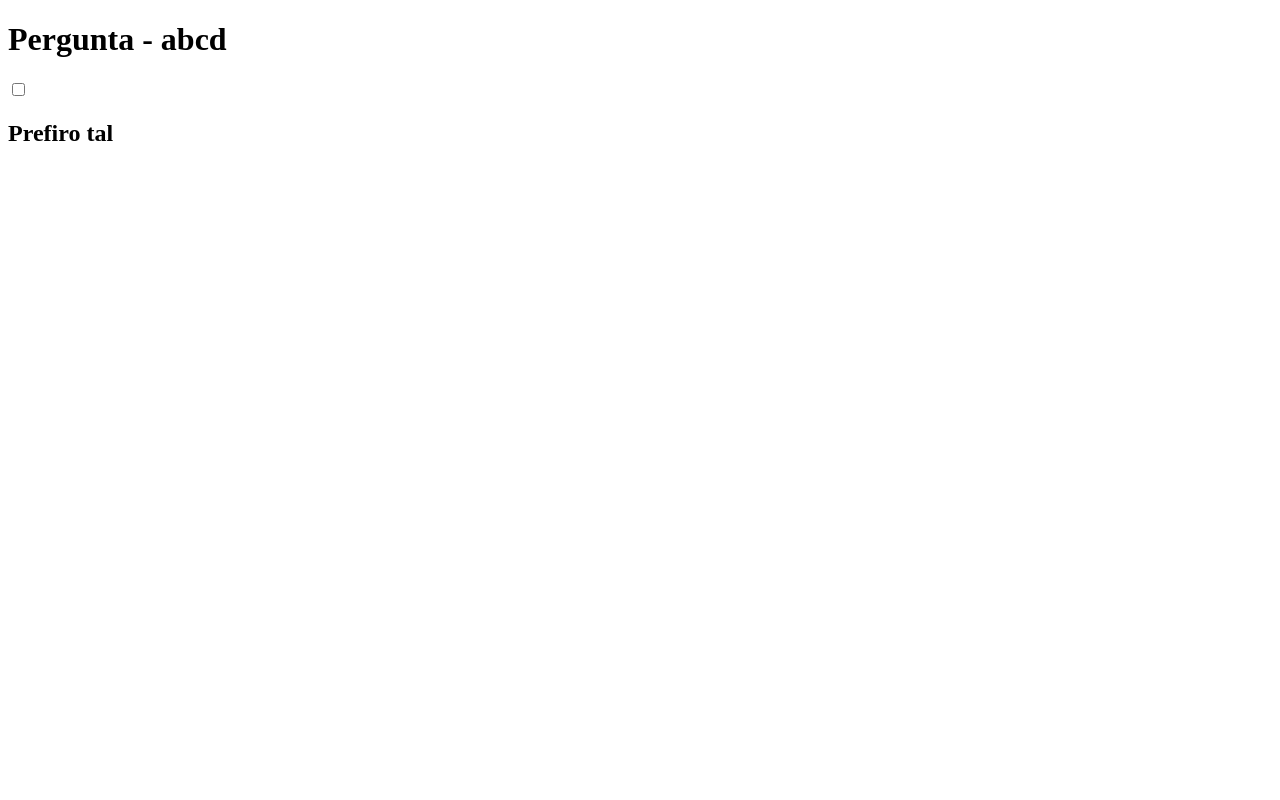
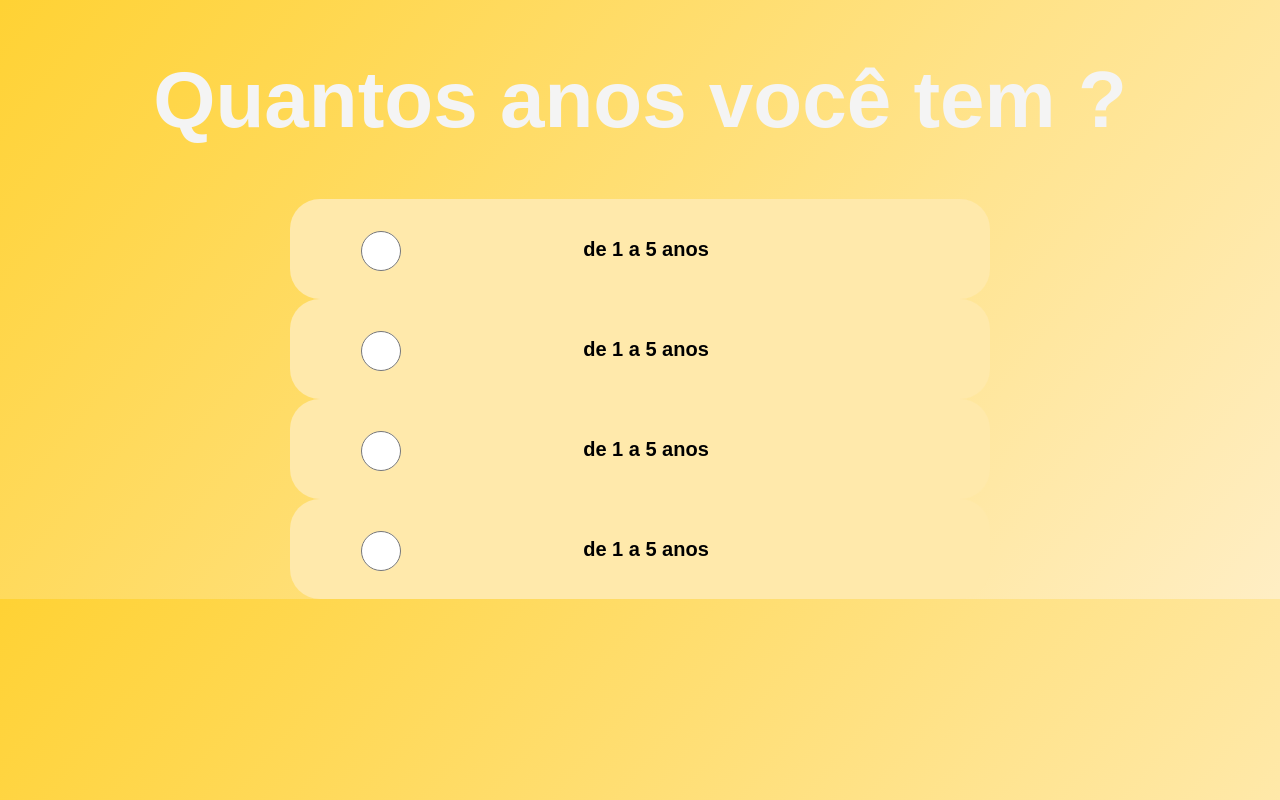
Before and after one commit to gabrielwouDev/Projeto_Quiz, a plain HTML site: page views/pergunta1.html in a window 1280 px wide. Drawn offline with Linux system fonts and the light colour scheme.

Commit message:
criando inputs

```diff
--- a/css/css-perguntas/fundo.css
+++ b/css/css-perguntas/fundo.css
@@ -1,3 +1,15 @@
+body,html{
+    font-family: sans-serif;
+    margin: 0;
+    padding: 0;
+}
+
 body{
+    background-image: linear-gradient(130deg, #ffd234, #ffeec4);
+}
 
+h1{
+    color: #f4f4f4;
+    font-size: 80px;
+    justify-self: center;
 }
--- /dev/null
+++ b/css/css-perguntas/main.css
@@ -0,0 +1,26 @@
+main{
+    display: grid;
+    justify-content: center;
+    align-items: center;
+    grid-template-columns: repeat(1);
+
+}
+
+.caixa-pergunta{
+    border: none;
+    display:flex;
+    background-color: #ffe9ab;
+    border-radius: 30px;
+    width: 700px;
+    height: 100px;
+    align-items: center;
+    justify-content: space-between;
+}
+
+.caixa-pergunta h2{
+    margin-right:40%;
+}
+.caixa-pergunta input{
+    width: 160px;
+    height: 40px;
+}
--- a/views/pergunta1.html
+++ b/views/pergunta1.html
@@ -3,15 +3,29 @@
 <head>
     <meta charset="UTF-8">
     <meta name="viewport" content="width=device-width, initial-scale=1.0">
+    <link rel="stylesheet" href="../css/css-perguntas/fundo.css">
+    <link rel="stylesheet" href="../css/css-perguntas/main.css">
     <title>Pergunta1</title>
 </head>
 <body>
-    <h1>Pergunta - abcd</h1>
+    <h1>Quantos anos você tem ?</h1>
     <main>
-        <div>
-            <input type="checkbox">
-            <h2>Prefiro tal</h2>
-        </div>
+        <button class="caixa-pergunta">
+            <input type="radio" name="selecao">
+            <h2>de 1 a 5 anos</h2>
+        </button>
+        <button class="caixa-pergunta">
+            <input type="radio" name="selecao">
+            <h2>de 1 a 5 anos</h2>
+        </button>
+        <button class="caixa-pergunta">
+            <input type="radio" name="selecao">
+            <h2>de 1 a 5 anos</h2>
+        </button>
+        <button class="caixa-pergunta">
+            <input type="radio" name="selecao">
+            <h2>de 1 a 5 anos</h2>
+        </button>
     </main>
 </body>
 </html>
```
